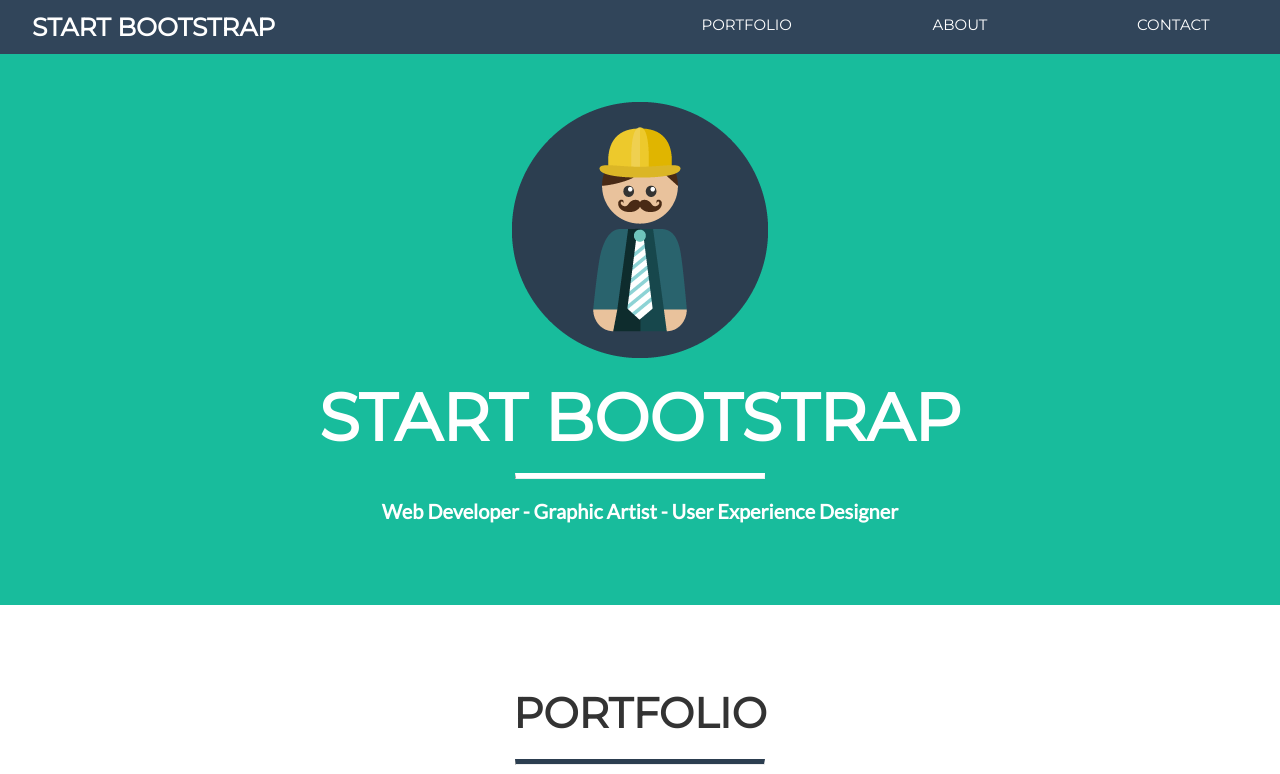
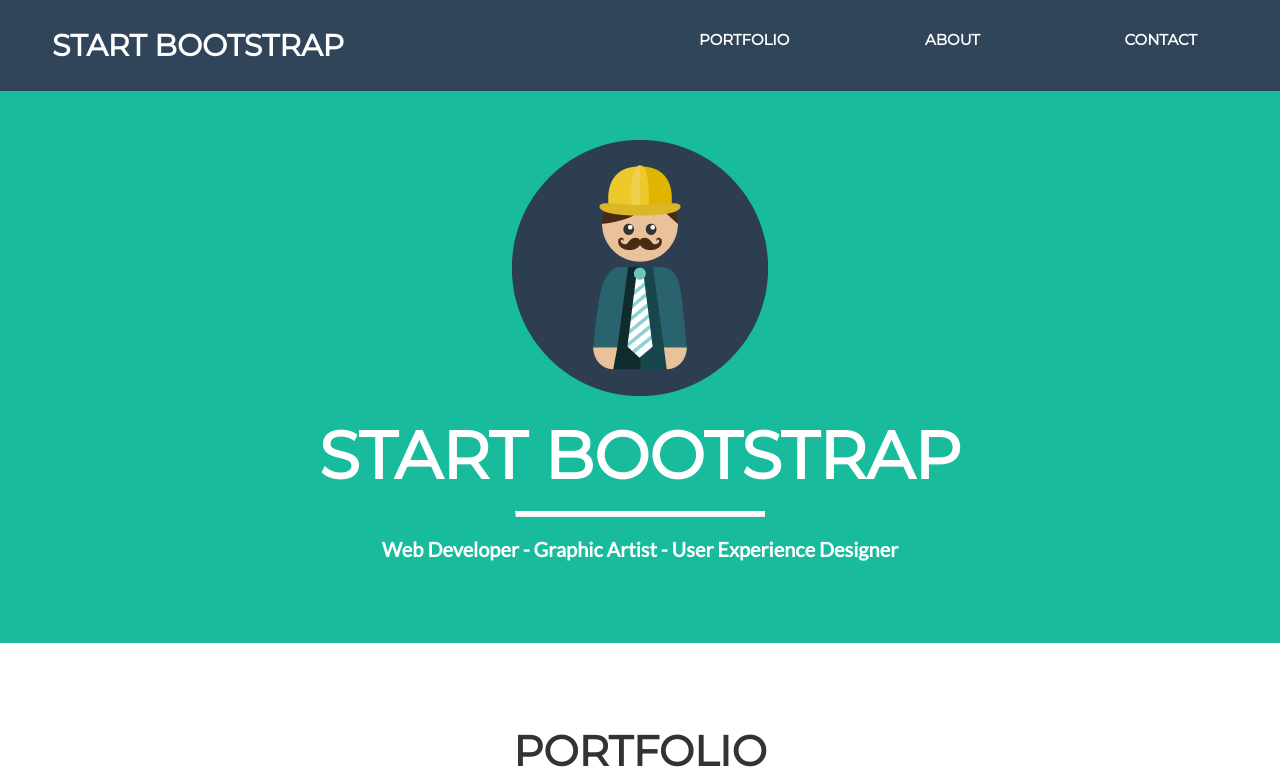
Before and after one commit to gabyx08/freelancer-grid, a plain HTML site: page index.html in a window 1280 px wide. Shown: the top 774 px of the page. Drawn offline with Linux system fonts and the light colour scheme.

Commit message:
funcionalidad scroll - nav

```diff
--- a/css/main.css
+++ b/css/main.css
@@ -8,6 +8,7 @@
  	font-family: 'Montserrat', sans-serif;
  	text-decoration: none;
  	position: fixed;
+  padding: 15px 15px;
  }
 
 a {
@@ -21,14 +22,15 @@ a:hover {
 
 .link{
   font-size: 15px;
+  font-weight: bold;
   padding: 15px;
   text-align: center;
 }
 
  .tituloHeader{
- 	font-size: 25px;
+ 	font-size: 30px;
  	font-style: bold;
- 	padding: 0 20px;
+ 	padding: 0 25px;
  }
 
  .texto{
@@ -38,7 +40,7 @@ a:hover {
  #presentacion{
   background-color: #18BC9C;
   height: 100%;
-  padding: 90px 10px 50px;
+  padding: 10% 10px 50px;
 }
 
 .tituloPresentacion{
@@ -81,6 +83,11 @@ hr{
 
 .imagen{
 	width: 90%;
+  z-index: 1;
+}
+
+.imagen:hover{
+  opacity: .5;
 }
 
 #about{
--- a/index.html
+++ b/index.html
@@ -139,6 +139,7 @@
 		</section>
 	</footer>
 	<!-- Enlaza aquí tu archivo JS -->
+	<script type="text/javascript" src="js/app.js"></script>
 	<!-- icono -->
 	<script src="https://use.fontawesome.com/4074213dd2.js"></script>
 
--- a/js/app.js
+++ b/js/app.js
@@ -1,3 +1,19 @@
 /*
  * Archivo principal de JS
  */
+
+window.addEventListener("scroll", cambioTamaño);
+
+function cambioTamaño(){
+  console.log(event);
+  var tituloNav = document.getElementsByClassName("tituloHeader");
+  var header = document.getElementsByTagName("header");
+  if (document.body.scrollTop > 100){
+    tituloNav[0].style.fontSize="20px";
+    header[0].style.padding= "8px 15px";
+  }
+  if (document.body.scrollTop < 100){
+    tituloNav[0].style.fontSize="30px";
+    header[0].style.padding= "15px 15px";
+  }
+}
```
